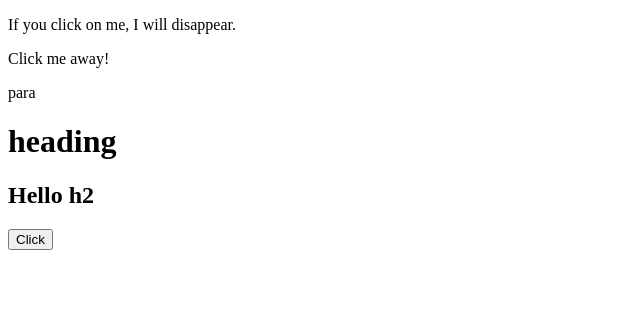
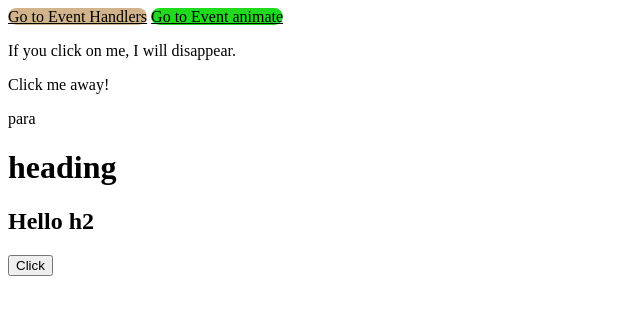
Before and after one commit to kosalvireak/-Professional-Web-Development, a plain HTML site: page JQuery/Intro.html in a window 1280 px wide. Shown: the whole page, without its empty margins (0-640 px from the left). Drawn offline with nearby package versions, Linux system fonts and the light colour scheme.

Commit message:
link pages

```diff
--- a/JQuery/Intro.html
+++ b/JQuery/Intro.html
@@ -1,6 +1,10 @@
 <!DOCTYPE html>
 <html>
 <head>
+  <div >
+  <a href="Event Handlers.html" style="background-color: tan;border: none; border-radius: 10px; color:black; border-top: 5px"> Go to Event Handlers</a>
+  <a href="Animate.html" style="background-color: rgb(33, 218, 30);border: none; border-radius: 10px; color:black; border-top: 5px">Go to Event animate</a>
+</div>
 <script src="https://ajax.googleapis.com/ajax/libs/jquery/3.6.0/jquery.min.js"></script>
 <script>
 
```
